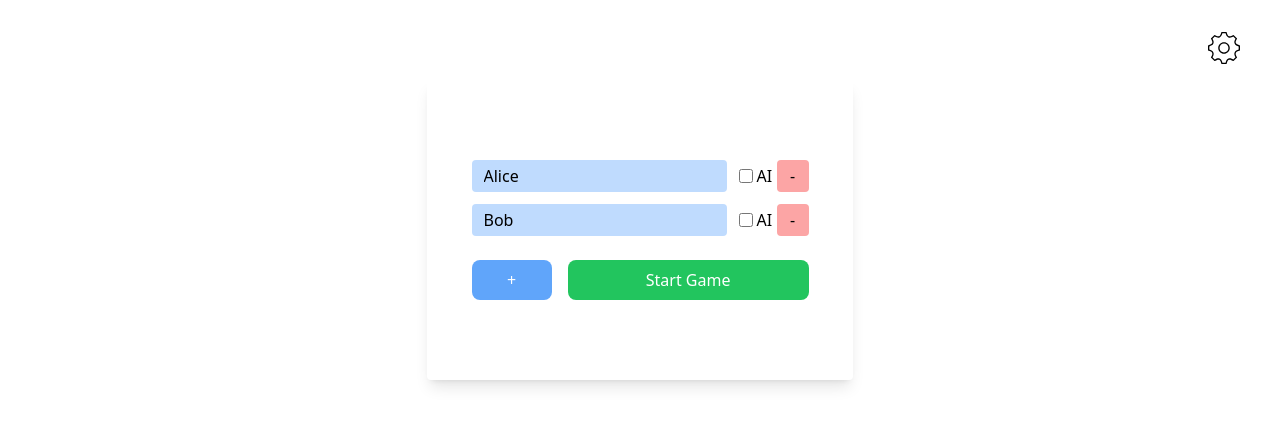
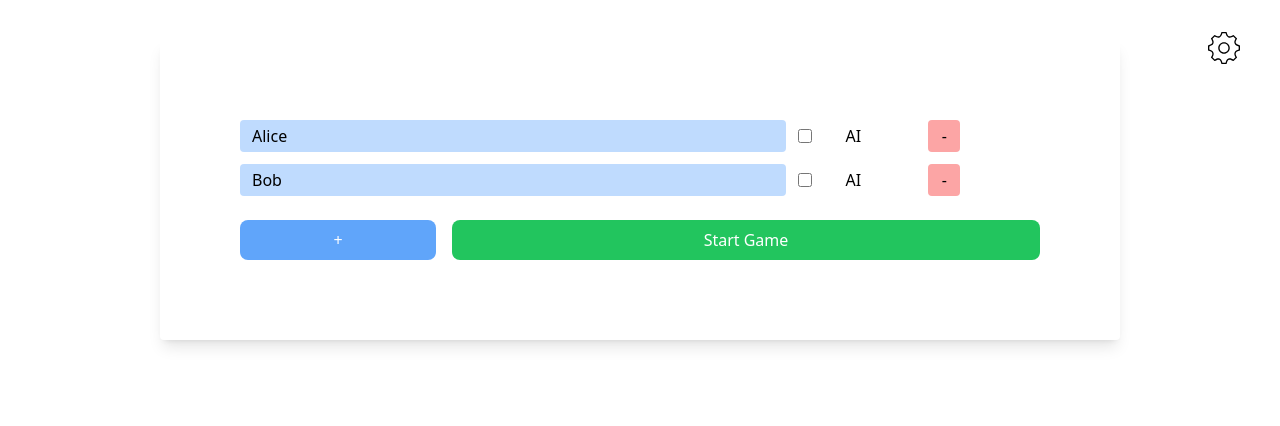
Before and after one commit to henne90gen/yahtzee, a React (Vite) app: page / in a window 1280 px wide. Shown: the top 426 px of the page. Built offline with nearby package versions, Linux system fonts and the light colour scheme.

Commit message:
Improved overall layout consistency

```diff
--- a/src/App.tsx
+++ b/src/App.tsx
@@ -31,7 +31,7 @@ function App() {
     }
 
     return (
-        <div>
+        <div className="grid grid-cols-1 gap-5 justify-center w-full sm:w-5/6 md:w-3/4 xl:w-[60rem] p-2 sm:p-0 sm:py-5 md:py-10">
             <SettingsButton isSettingsOpen={isSettingsOpen} />
             {view}
         </div>
--- a/src/components/ScoreBoard.tsx
+++ b/src/components/ScoreBoard.tsx
@@ -161,7 +161,7 @@ export default function ScoreBoard(props: { winner?: Player }) {
     const players = useAppSelector((state) => state.game.players);
     return (
         <div
-            className="flex-1 grid grid-flow-col bg-white items-center w-full sm:w-7/8 sm:w-3/4 p-1 md:p-10 rounded md:rounded-lg shadow-lg"
+            className="grid grid-flow-col bg-white items-center p-1 md:p-10 rounded md:rounded-lg shadow-lg"
             style={{
                 gridTemplateRows: "4em repeat(19, minmax(0, 1fr))",
                 gridTemplateColumns: "10em",
--- a/src/components/SettingsView.tsx
+++ b/src/components/SettingsView.tsx
@@ -133,7 +133,7 @@ function Statistics() {
     );
 
     return (
-        <div className="rounded-lg shadow-lg p-5 sm:p-10 md:p-20 bg-white grid justify-center grid-cols-[1fr_1fr_1fr_1fr_1fr_1fr] gap-5">
+        <div className="rounded-lg shadow-lg bg-white grid justify-center grid-cols-[1fr_1fr_1fr_1fr_1fr_1fr] gap-5">
             <div className="col-span-4">{t("settings_statistics_GamesCompleted")}</div>
             <div className="col-span-2">
                 {games.filter((g) => g.hasBeenCompleted).length}/{games.length}
@@ -160,10 +160,10 @@ function Statistics() {
 
 export function SettingsView() {
     return (
-        <div className="pt-10 sm:pt-14 md:pt-20 grid gap-10 justify-center grid-cols-[75%] md:grid-cols-[40rem]">
+        <>
             <LanguageSettings />
             <Statistics />
-        </div>
+        </>
     );
 }
 
--- a/src/game_states/FinishedState.tsx
+++ b/src/game_states/FinishedState.tsx
@@ -8,7 +8,7 @@ import t from "../translations";
 function WinnerCard() {
     const winner = useAppSelector(selectWinner)!;
     return (
-        <div className="flex-1 grid grid-flow-row gap-4 justify-center bg-white items-center w-full sm:w-7/8 sm:w-3/4 mb-3 p-3 md:p-10 rounded md:rounded-lg shadow-lg">
+        <div className="grid grid-flow-row gap-4 justify-center bg-white items-center p-3 md:p-10 rounded md:rounded-lg shadow-lg">
             <div className="text-center text-3xl font-bold">
                 {winner.name} {t("finished_Wins")}
             </div>
@@ -22,7 +22,7 @@ function WinnerCard() {
 function NewGameCard() {
     const dispatch = useAppDispatch();
     return (
-        <div className="grid justify-items-center bg-white items-center w-full sm:w-3/4 mt-3 p-1 sm:p-2 md:p-4 rounded md:rounded-lg shadow-lg">
+        <div className="grid justify-items-center bg-white items-center p-1 sm:p-2 md:p-4 rounded md:rounded-lg shadow-lg">
             <button
                 className="bg-green-500 text-white rounded px-3 py-2 my-3"
                 onClick={() => dispatch(newGame())}
@@ -35,10 +35,10 @@ function NewGameCard() {
 
 export default function FinishedState() {
     return (
-        <div className="flex flex-col items-center p-2 sm:p-0 sm:py-5 md:py-10">
+        <>
             <WinnerCard />
             <ScoreBoard />
             <NewGameCard />
-        </div>
+        </>
     );
 }
--- a/src/game_states/PlayingState.tsx
+++ b/src/game_states/PlayingState.tsx
@@ -33,7 +33,7 @@ function PlayArea() {
         rollButtonColor = "bg-green-300";
     }
     return (
-        <div className="grid gap-2 justify-items-center justify-center bg-white w-full sm:w-7/8 sm:w-3/4 mb-3 py-4 px-3 rounded md:rounded-lg shadow-lg">
+        <div className="grid gap-2 justify-items-center justify-center bg-white py-4 px-3 rounded md:rounded-lg shadow-lg">
             <div className="text-center text-2xl">{currentPlayer.name}</div>
             <button
                 className={rollButtonColor + " w-48 py-2 rounded-xl text-white"}
@@ -50,7 +50,7 @@ function PlayArea() {
 function EndGameCard() {
     const dispatch = useAppDispatch();
     return (
-        <div className="grid justify-items-center justify-center bg-white w-full sm:w-3/4 mt-3 p-1 sm:p-2 md:p-4 rounded md:rounded-lg shadow-lg">
+        <div className="grid justify-items-center justify-center bg-white p-1 sm:p-2 md:p-4 rounded md:rounded-lg shadow-lg">
             <button
                 className="bg-red-300 rounded text-gray-700 px-3 py-2 my-3"
                 onClick={() => dispatch(endGameThunk())}
@@ -63,10 +63,10 @@ function EndGameCard() {
 
 export default function PlayingState() {
     return (
-        <div className="flex flex-col items-center p-2 sm:p-0 sm:py-5 md:py-10">
+        <>
             <PlayArea />
             <ScoreBoard />
             <EndGameCard />
-        </div>
+        </>
     );
 }
--- a/src/game_states/ReadyState.tsx
+++ b/src/game_states/ReadyState.tsx
@@ -1,4 +1,4 @@
-import { PlayerName } from "../models";
+import { PlayerName } from "../logic/models";
 import {
     addInvalidPlayerName,
     addPlayerName,
@@ -17,7 +17,6 @@ function PlayerAvatar(props: {
     removePlayer: () => void;
 }) {
     const { player, invalid, updatePlayer, removePlayer } = props;
-    // TODO add avatar picture
     let bgColor = "bg-blue-200 ";
     if (invalid) {
         bgColor = "bg-red-200 ";
@@ -121,9 +120,8 @@ export default function ReadyState() {
         />
     ));
     return (
-        <div className="p-2 pt-10 sm:p-0 sm:pt-14 md:pt-20 flex justify-center">
         <div
-                className="grid gap-3 justify-center lg:w-1/2 xl:w-1/3 rounded shadow-lg p-5 sm:p-10 md:p-20 bg-white"
+            className="grid gap-3 justify-center rounded shadow-lg p-5 sm:p-10 md:p-20 bg-white"
             style={{ gridTemplateColumns: "1fr" }}
         >
             {renderedPlayers}
@@ -150,6 +148,5 @@ export default function ReadyState() {
                 </button>
             </div>
         </div>
-        </div>
     );
 }
--- a/src/index.css
+++ b/src/index.css
@@ -8,6 +8,6 @@ html, body {
 }
 
 #root {
-    min-height: 100vh;
-    height: 100vh;
+    display: flex;
+    justify-content: center;
 }
```
Lines whose indentation alone changed are shown as unchanged.
